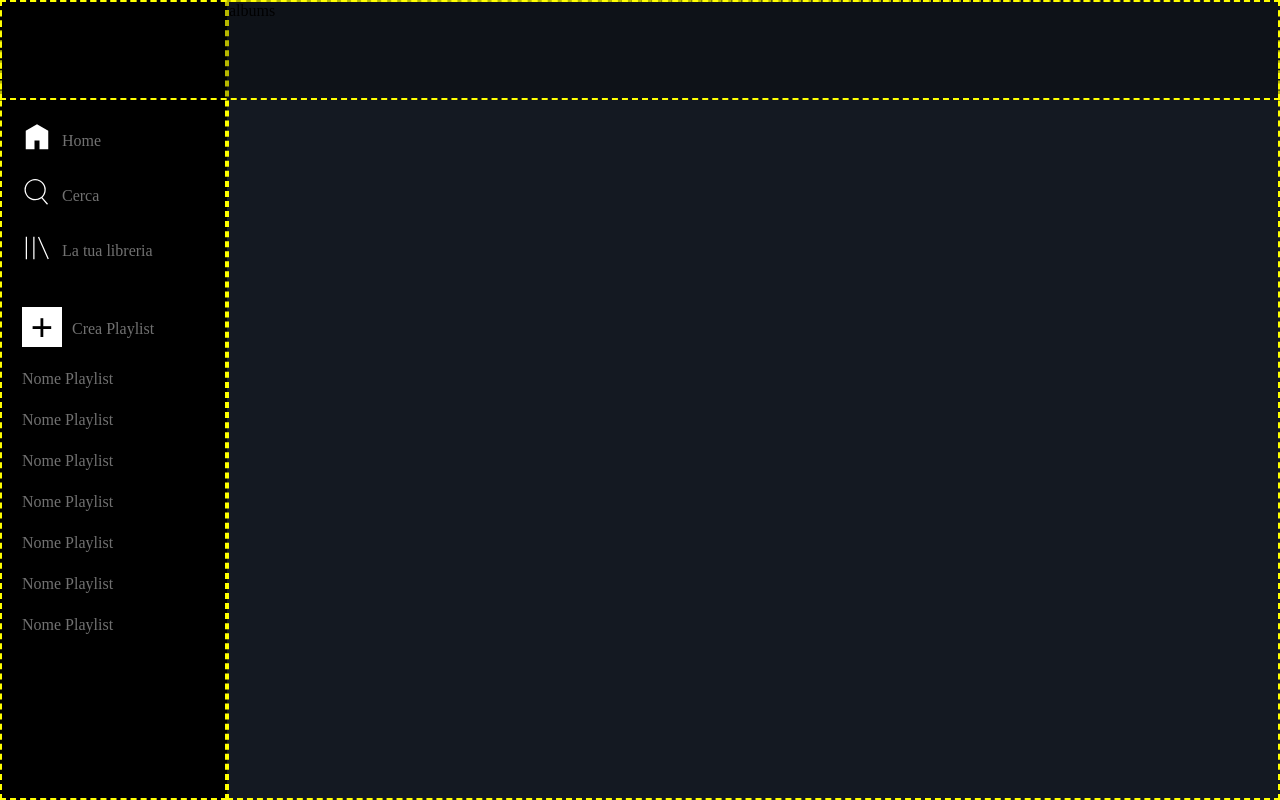
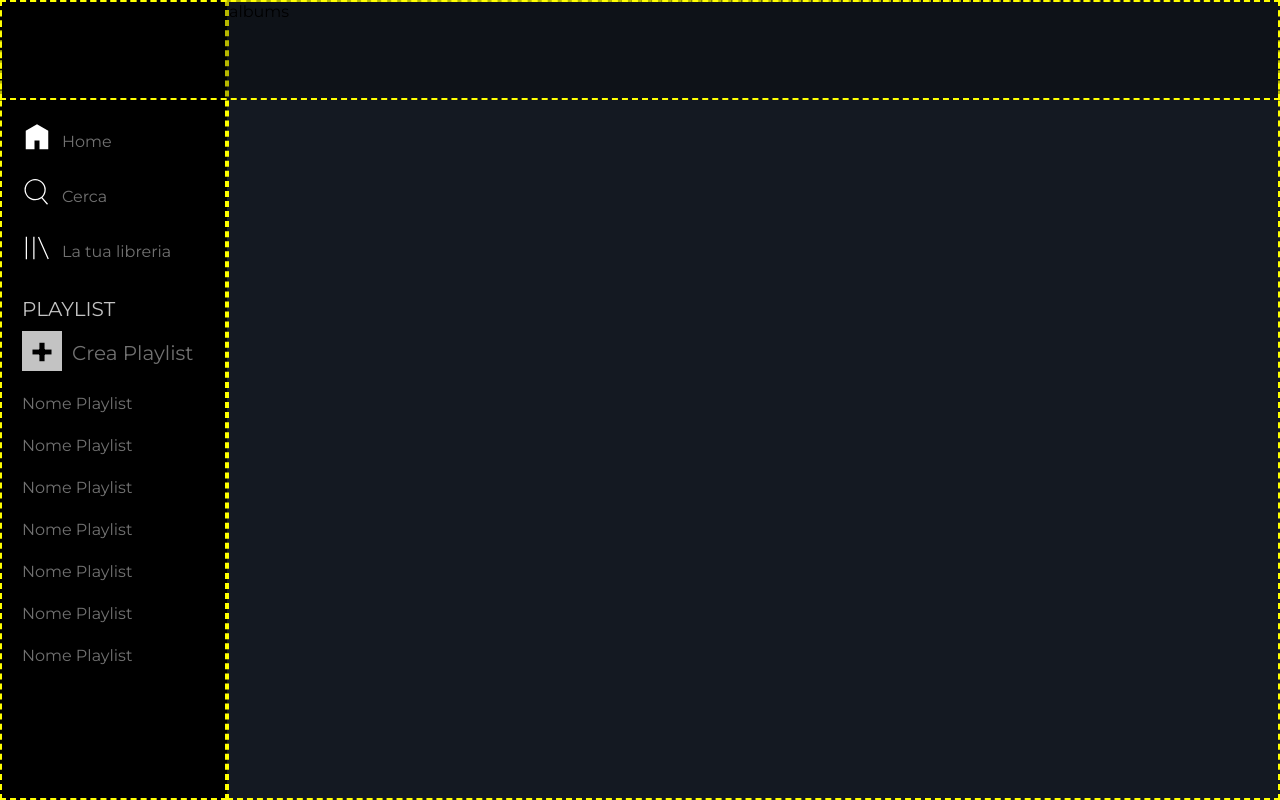
Before and after one commit to Deceit-87/html-css-spotifyweb, a plain HTML site: page index.html in a window 1280 px wide. Drawn offline with Linux system fonts and the light colour scheme.

Commit message:
side-bar end

```diff
--- a/app.css
+++ b/app.css
@@ -2,6 +2,7 @@
     margin: 0;
     padding: 0;
     box-sizing: border-box;
+    font-family: 'Montserrat', sans-serif;
 }
 
 .flex {
@@ -46,6 +47,8 @@ ul {
 /* ASIDE  */
 
   .widget{
+    flex-direction: column;
+    justify-content: center;
     padding-top: 10px;
     padding-bottom: 10px;
     padding-left: 10px;
@@ -84,11 +87,7 @@ ul {
     display: block;
   }
 
-  .widget__title{
-    padding-left: 13px;
-    text-transform: uppercase;
-    font-size: 14px;
-  }
+
 
   .fa-plus-square{
       font-size: 30px;
@@ -100,7 +99,7 @@ ul {
   }
 
   .menu-item .square-plus {
-      background-color:#ffffff ;
+      background-color:#d2d2d2ed;
       height: 40px;
       width: 40px;
       margin-right: 10px;
@@ -110,3 +109,14 @@ ul {
       color: #000000;
       font-weight: bold;
   }
+
+  .widget:last-child .widget__menu li:first-child{
+      font-size: 20px;
+  }
+
+  h2{
+      padding-left:10px;
+      font-size:20px;
+      font-weight: 400;
+      color: #d2d2d2ed;
+  }
--- a/index.html
+++ b/index.html
@@ -4,6 +4,9 @@
     <meta charset="UTF-8">
     <meta http-equiv="X-UA-Compatible" content="IE=edge">
     <meta name="viewport" content="width=device-width, initial-scale=1.0">
+    <link rel="preconnect" href="https://fonts.googleapis.com">
+    <link rel="preconnect" href="https://fonts.gstatic.com" crossorigin>
+    <link href="https://fonts.googleapis.com/css2?family=Montserrat:wght@100;400;600;700&display=swap" rel="stylesheet">
     <link rel="stylesheet" href="https://cdnjs.cloudflare.com/ajax/libs/font-awesome/5.15.0/css/all.min.css" integrity="sha512-BnbUDfEUfV0Slx6TunuB042k9tuKe3xrD6q4mg5Ed72LTgzDIcLPxg6yI2gcMFRyomt+yJJxE+zJwNmxki6/RA==" crossorigin="anonymous" referrerpolicy="no-referrer" />
     <link rel="stylesheet" href="app.css">
     <link rel="import" href="component.html">
@@ -37,8 +40,9 @@
           </li>
         </ul>
       </div>
+      <div class="widget flex">
+      <h2>PLAYLIST</h2>
 
-      <div class="widget flex">
         <ul class="widget__menu ">
           <li class="menu-item flex">
             <div class="square-plus flex">
```
